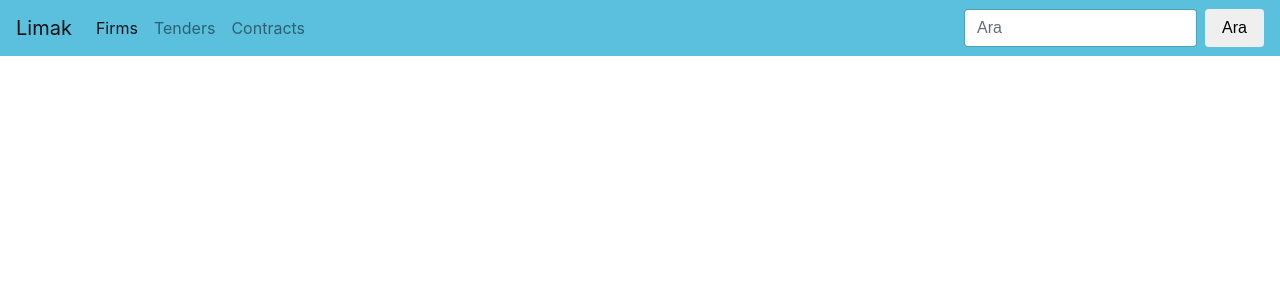
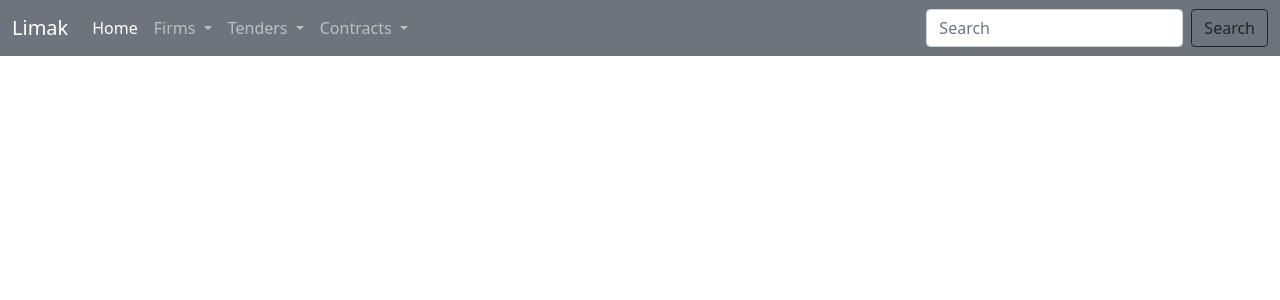
Before and after one commit to seydatarakci/Form, a Django app: page / in a window 1280 px wide. Shown: the top 300 px of the page. Run offline with Django 3.2, Linux system fonts and the light colour scheme; some libraries are stand-ins or nearby versions.

Commit message:
Update index.html

```diff
--- a/lsabs/templates/base/index.html
+++ b/lsabs/templates/base/index.html
@@ -3,50 +3,68 @@
 <!DOCTYPE html>
 <html lang="en">
 <head>
-    <meta charset="UTF-8">
-    <meta http-equiv="X-UA-Compatible" content="IE=edge">
-    <meta name="viewport" content="width=device-width, initial-scale=1.0">
-    <title>Limak</title>
+
+  <link href="https://cdn.jsdelivr.net/npm/bootstrap@5.0.0/dist/css/bootstrap.min.css" rel="stylesheet" integrity="sha384-wEmeIV1mKuiNpC+IOBjI7aAzPcEZeedi5yW5f2yOq55WWLwNGmvvx4Um1vskeMj0" crossorigin="anonymous">
+
+
+  <nav class="navbar navbar-expand-lg navbar-dark bg-secondary">
+    <div class="container-fluid">
+      <a class="navbar-brand" href="#">Limak</a>
+      <button class="navbar-toggler" type="button" data-bs-toggle="collapse" data-bs-target="#navbarSupportedContent" aria-controls="navbarSupportedContent" aria-expanded="false" aria-label="Toggle navigation">
+        <span class="navbar-toggler-icon"></span>
+      </button>
+      <div class="collapse navbar-collapse" id="navbarSupportedContent">
+        <ul class="navbar-nav me-auto mb-2 mb-lg-0">
+          <li class="nav-item">
+            <a class="nav-link active" aria-current="page" href="{% url 'index' %}">Home</a>
+          </li>
+
+          <li class="nav-item dropdown navbar-nav me-auto mb-2 mb-lg-0">
+            <a class="nav-link dropdown-toggle" href="#" id="navbarDropdown" role="button" data-bs-toggle="dropdown" aria-expanded="false">
+              Firms
+            </a>
+            <ul class="dropdown-menu" aria-labelledby="navbarDropdown">
+              <li><a class="dropdown-item" href="{% url 'addfirm' %}">Add Firm </a></li>
+              <li><a class="dropdown-item" href="#">View Firms</a></li>
+            </ul>
+          </li>
+          <li class="nav-item dropdown">
+            <a class="nav-link dropdown-toggle" href="#" id="navbarDropdown" role="button" data-bs-toggle="dropdown" aria-expanded="false">
+              Tenders
+            </a>
+            <ul class="dropdown-menu" aria-labelledby="navbarDropdown">
+              <li><a class="dropdown-item" href="#">Add Tender </a></li>
+              <li><a class="dropdown-item" href="#">View Tenders</a></li>
+            </ul>
+          </li>
+          <li class="nav-item dropdown">
+            <a class="nav-link dropdown-toggle" href="#" id="navbarDropdown" role="button" data-bs-toggle="dropdown" aria-expanded="false">
+              Contracts
+            </a>
+            <ul class="dropdown-menu" aria-labelledby="navbarDropdown">
+              <li><a class="dropdown-item" href="{% url 'Addcontract' %}">Add Contract </a></li>
+              <li><a class="dropdown-item" href="#">View Contracts</a></li>
+            </ul>
+          </li>
+
+        </ul>
+        <form class="d-flex">
+          <input class="form-control me-2" type="search" placeholder="Search" aria-label="Search">
+          <button class="btn btn-outline-dark" type="submit">Search</button>
+        </form>
+      </div>
+    </div>
+  </nav>
+
+
+
 </head>
 <body>
 
-        <nav class="navbar navbar-toggleable-md navbar-light bg-info">
-        <button class="navbar-toggler navbar-toggler-right" type="button" data-toggle="collapse" data-target="#navbarSupportedContent" aria-controls="navbarSupportedContent" aria-expanded="false" aria-label="Toggle navigation">
-          <span class="navbar-toggler-icon"></span>
-        </button>
-        <a class="navbar-brand" href="{% url 'index' %}">Limak</a>
 
-        <div class="collapse navbar-collapse" id="navbarSupportedContent">
-          <ul class="navbar-nav mr-auto">
-            <li class="nav-item active">
-              <a class="nav-link" href="{% url 'addfirm' %}">Firms <span class="sr-only">(current)</span></a>
-            </li>
-            <li class="nav-item">
-              <a class="nav-link" href="#">Tenders</a>
-            </li>
-            <li class="nav-item">
-              <a class="nav-link" href="{% url 'Addcontract' %}">Contracts</a>
-            </li>
-
-          </ul>
-          <form class="form-inline my-2 my-lg-0">
-
-            <input class="form-control mr-sm-2" type="text" placeholder="Ara">
-            <button class="btn btn-outline-dark success my-2 my-sm-0" type="submit">Ara</button>
-          </form>
-        </div>
-      </nav>
-
-      <link rel="stylesheet" href="https://maxcdn.bootstrapcdn.com/bootstrap/4.0.0-alpha.6/css/bootstrap.min.css" integrity="sha384-rwoIResjU2yc3z8GV/NPeZWAv56rSmLldC3R/AZzGRnGxQQKnKkoFVhFQhNUwEyJ" crossorigin="anonymous">
-      <script src="https://code.jquery.com/jquery-3.1.1.slim.min.js" integrity="sha384-A7FZj7v+d/sdmMqp/nOQwliLvUsJfDHW+k9Omg/a/EheAdgtzNs3hpfag6Ed950n" crossorigin="anonymous"></script>
-      <script src="https://cdnjs.cloudflare.com/ajax/libs/tether/1.4.0/js/tether.min.js" integrity="sha384-DztdAPBWPRXSA/3eYEEUWrWCy7G5KFbe8fFjk5JAIxUYHKkDx6Qin1DkWx51bBrb" crossorigin="anonymous"></script>
-      <script src="https://maxcdn.bootstrapcdn.com/bootstrap/4.0.0-alpha.6/js/bootstrap.min.js" integrity="sha384-vBWWzlZJ8ea9aCX4pEW3rVHjgjt7zpkNpZk+02D9phzyeVkE+jo0ieGizqPLForn" crossorigin="anonymous"></script>
+      <script src="https://cdn.jsdelivr.net/npm/bootstrap@5.0.0/dist/js/bootstrap.bundle.min.js" integrity="sha384-p34f1UUtsS3wqzfto5wAAmdvj+osOnFyQFpp4Ua3gs/ZVWx6oOypYoCJhGGScy+8" crossorigin="anonymous"></script>
 
 
+    </body>
 
-
-
-
-
-</body>
 </html>
```
